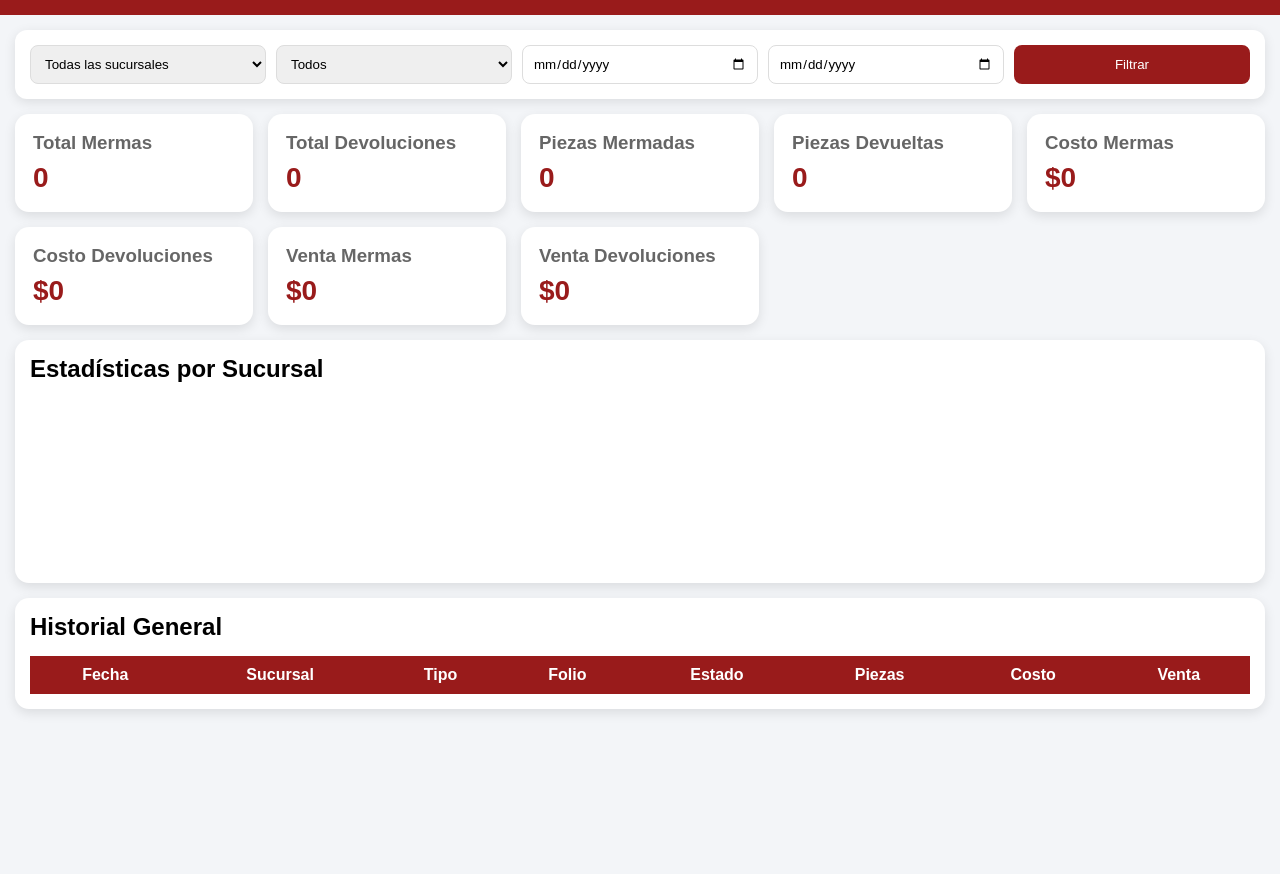
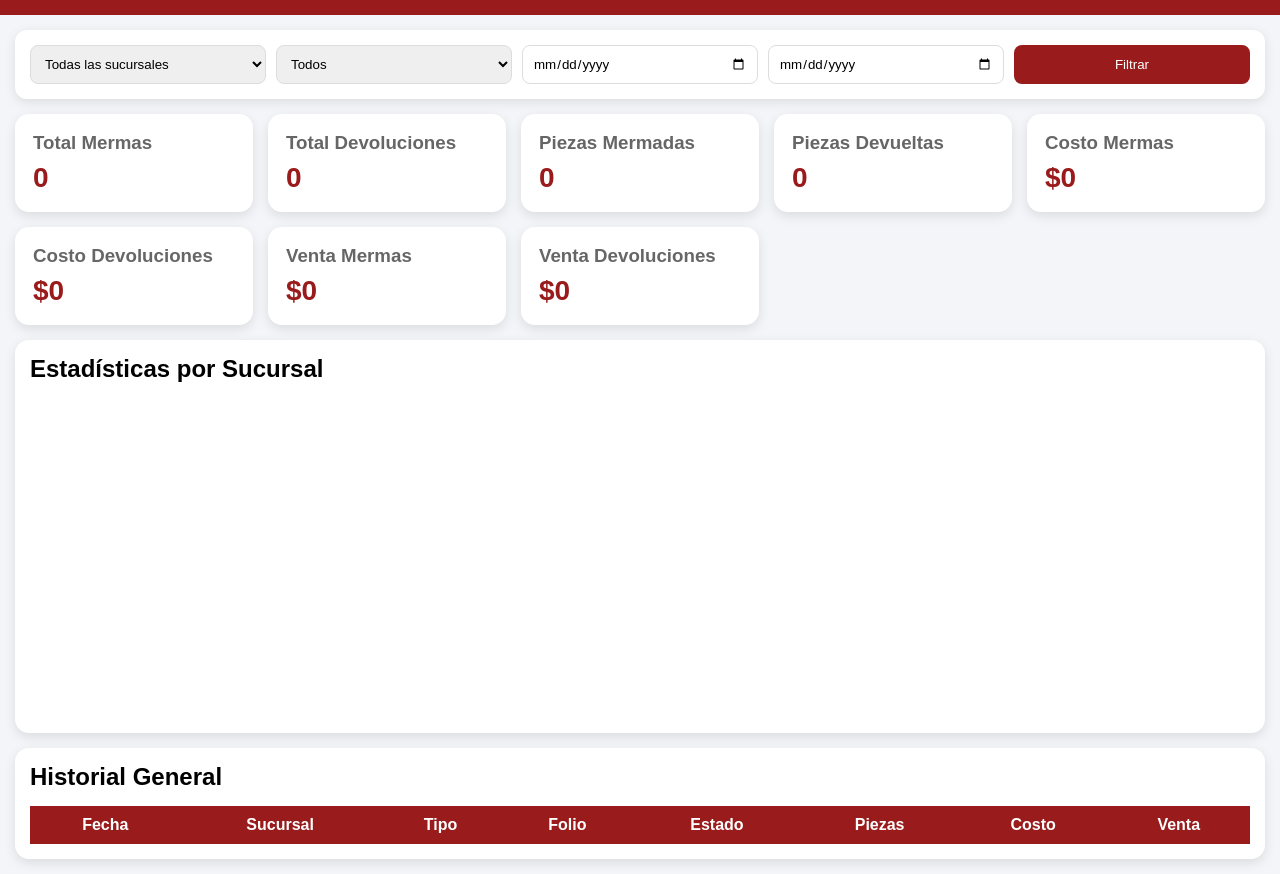
Before and after one commit to LizandroLumbreras/GENERACION-DE-REPORTES-SUCURSALES, a plain HTML site: page visor mermas/index.html in a window 1280 px wide. Shown: the part 67-941 px from the top of the page. Before the commit the page ends 800 px from the top, so only its background shows below. Drawn offline with nearby package versions, Linux system fonts and the light colour scheme; no server answers.

Commit message:
Fix HTML formatting and add missing styles

```diff
--- a/visor mermas/index.html
+++ b/visor mermas/index.html
@@ -206,6 +206,11 @@ canvas{
 
   padding:10px;
 
+}
+
+.graficas canvas{
+  width:100% !important;
+  height:320px !important;
 }
 
 .modal{
```
